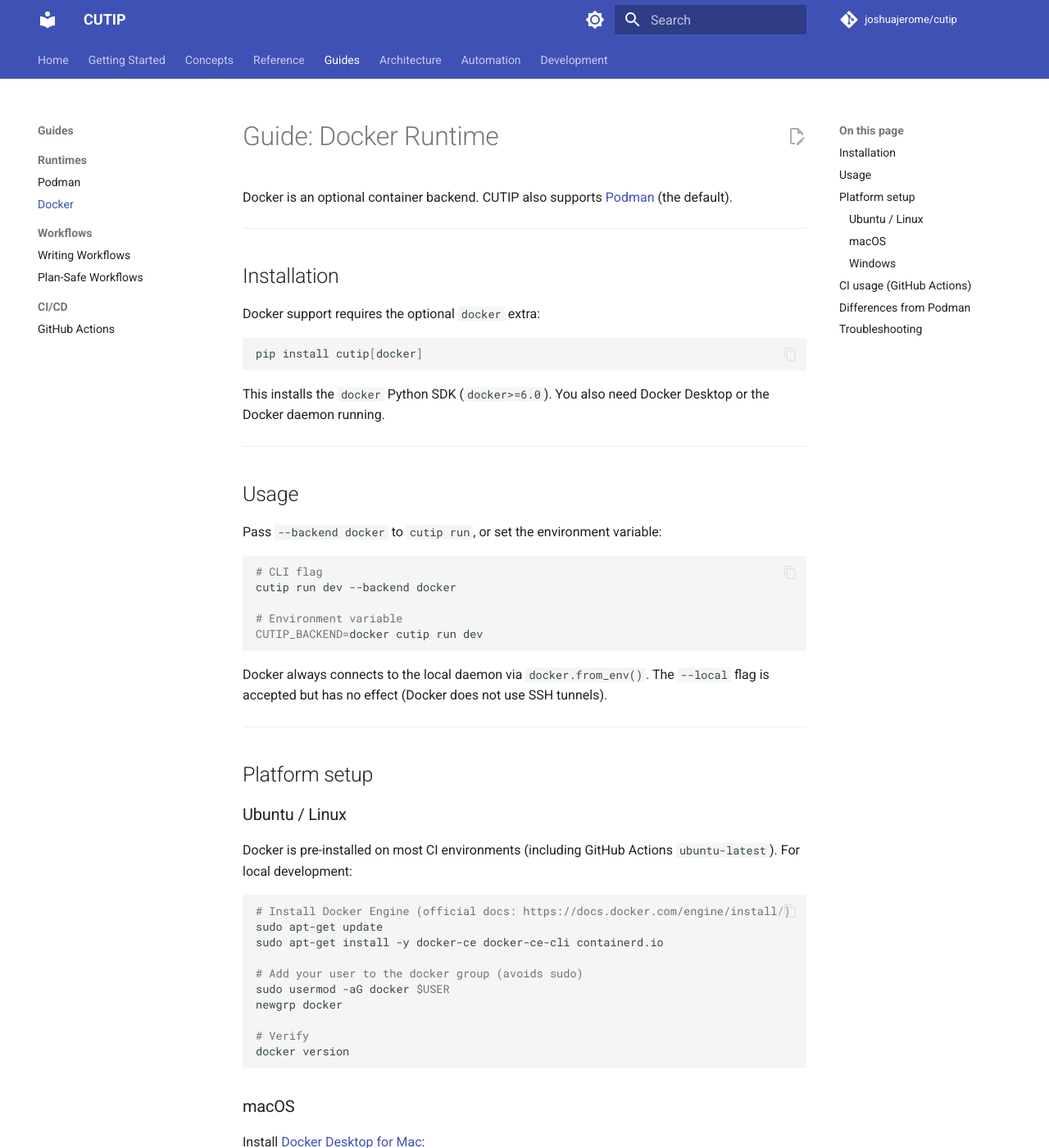
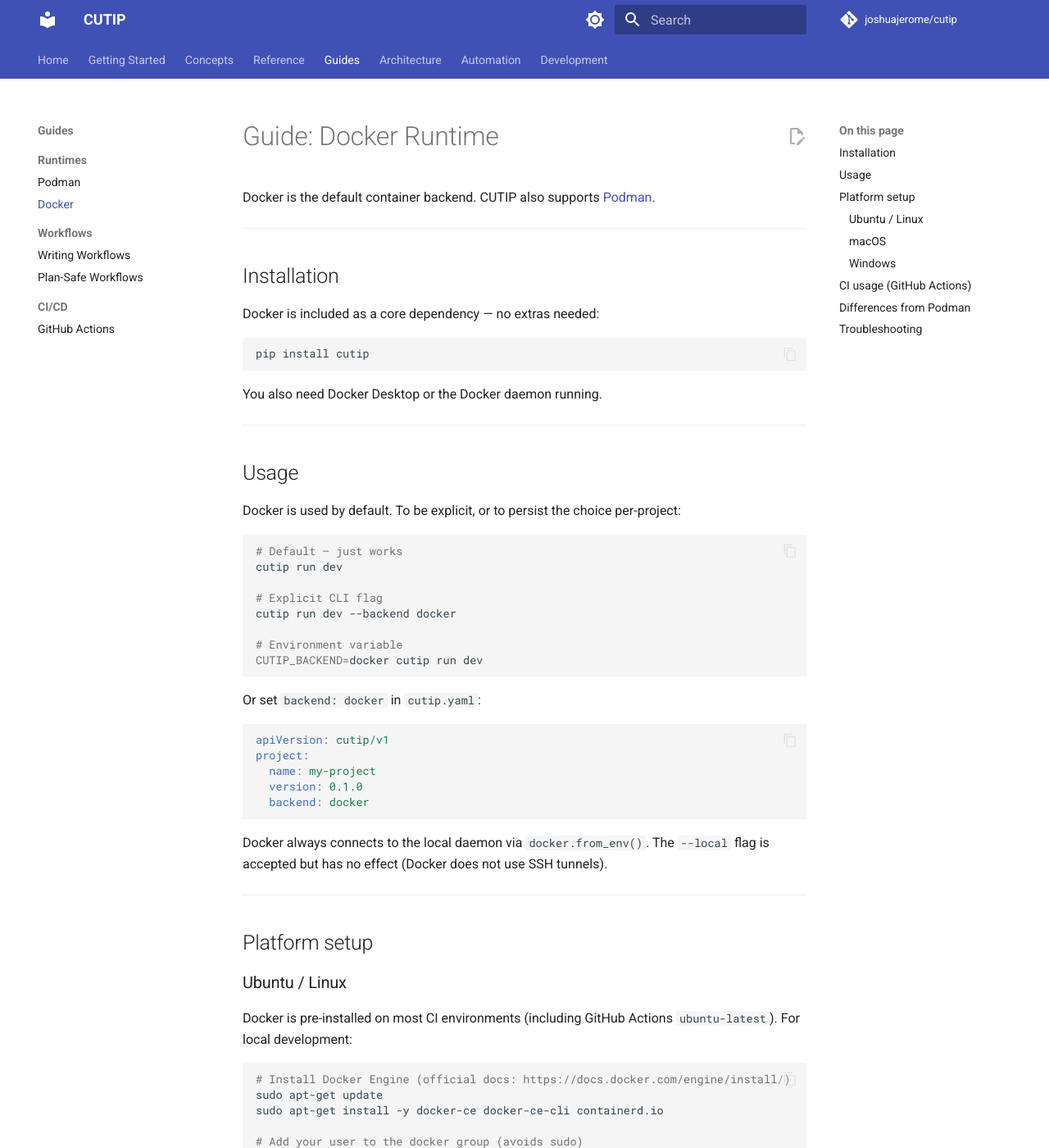
Before and after one commit to joshuajerome/cutip, an MkDocs documentation site: the page built from docs/guides/runtimes/docker.md, in a window 1280 px wide and 1400 px high. Shown: the whole window at 82% size. Built offline with MkDocs 1.6.1 and Material for MkDocs 9.7.7, drawn with Linux system fonts in a browser that asks for light colours; comment, search, counter and statistics services are not loaded; some of the changed text lies outside the part shown.

Commit message:
[cap022] feat: make docker the default backend, promote to core dep
- Move docker>=6.0 from optional extra to core dependency
- Change default backend from podman to docker (scaffold, from-compose, run fallback)
- Update all docs to reflect docker-first default
- Resolution: -b flag / CUTIP_BACKEND → cutip.yaml project.backend → docker

Co-Authored-By: Claude Opus 4.6 <noreply@anthropic.com>

````diff
--- a/docs/guides/runtimes/docker.md
+++ b/docs/guides/runtimes/docker.md
@@ -1,31 +1,44 @@
 # Guide: Docker Runtime
 
-Docker is an optional container backend. CUTIP also supports [Podman](podman.md) (the default).
+Docker is the default container backend. CUTIP also supports [Podman](podman.md).
 
 ---
 
 ## Installation
 
-Docker support requires the optional `docker` extra:
+Docker is included as a core dependency — no extras needed:
 
 ```shell
-pip install cutip[docker]
+pip install cutip
 ```
 
-This installs the `docker` Python SDK (`docker>=6.0`). You also need Docker Desktop or the Docker daemon running.
+You also need Docker Desktop or the Docker daemon running.
 
 ---
 
 ## Usage
 
-Pass `--backend docker` to `cutip run`, or set the environment variable:
+Docker is used by default. To be explicit, or to persist the choice per-project:
 
 ```shell
-# CLI flag
+# Default — just works
+cutip run dev
+
+# Explicit CLI flag
 cutip run dev --backend docker
 
 # Environment variable
 CUTIP_BACKEND=docker cutip run dev
+```
+
+Or set `backend: docker` in `cutip.yaml`:
+
+```yaml
+apiVersion: cutip/v1
+project:
+  name: my-project
+  version: 0.1.0
+  backend: docker
 ```
 
 Docker always connects to the local daemon via `docker.from_env()`. The `--local` flag is accepted but has no effect (Docker does not use SSH tunnels).
@@ -75,36 +88,33 @@ docker version
 
 ## CI usage (GitHub Actions)
 
-Docker is pre-installed on `ubuntu-latest` runners. Install CUTIP with the docker extra:
+Docker is pre-installed on `ubuntu-latest` runners:
 
 ```yaml
-- name: Install cutip with docker extra
+- name: Install cutip
   run: |
     uv venv .venv
-    uv pip install -e ".[docker]"
+    uv pip install -e .
 
 - name: Run E2E
-  run: uv run cutip run dev --path tests/e2e/simple --backend docker --local
+  run: uv run cutip run dev --path tests/e2e/simple --local
 ```
 
 ---
 
 ## Differences from Podman
 
-| | Podman | Docker |
+| | Docker (default) | Podman |
 |---|---|---|
-| **Connection** | SSH tunnel (default) or local socket | Local daemon only |
-| **Windows paths** | Translated to WSL2 format (`/mnt/c/...`) | Native — Docker Desktop handles translation |
-| **Network creation** | Raw IPAM dict | `docker.types.IPAMConfig` / `IPAMPool` |
-| **Image build** | `podman build` CLI | `docker build` CLI |
-| **Package** | `podman>=4.0` (core dependency) | `docker>=6.0` (optional extra) |
+| **Connection** | Local daemon only | SSH tunnel (default) or local socket |
+| **Windows paths** | Native — Docker Desktop handles translation | Translated to WSL2 format (`/mnt/c/...`) |
+| **Network creation** | `docker.types.IPAMConfig` / `IPAMPool` | Raw IPAM dict |
+| **Image build** | `docker build` CLI | `podman build` CLI |
+| **Package** | `docker>=6.0` (core dependency) | `podman>=4.0` (core dependency) |
 
 ---
 
 ## Troubleshooting
-
-**`The 'docker' package is required`**
-→ Install the optional extra: `pip install cutip[docker]`
 
 **`Could not connect to the Docker daemon`**
 → Docker Desktop or the Docker daemon is not running. Start it and retry.
--- a/pyproject.toml
+++ b/pyproject.toml
@@ -31,6 +31,7 @@ dependencies = [
     "loguru>=0.7",
     "rich>=13.0",
     "podman>=4.0",
+    "docker>=6.0",
 ]
 
 [project.urls]
@@ -43,7 +44,6 @@ Repository = "https://github.com/joshuajerome/cutip"
 cutip = "cutip.cli.main:app"
 
 [project.optional-dependencies]
-docker = ["docker>=6.0"]
 docs = [
     "mkdocs-material>=9.5",
     "mkdocs<2.0",              # MkDocs 2.0 is incompatible with mkdocs-material (Feb 2026)
````
Also changed, not shown: CLAUDE.md (+2 -2 lines), README.md (+1 -1 lines), docs/architecture/backend-interface.md (+3 -3 lines), docs/getting-started/installation.md (+4 -4 lines), docs/reference/cli.md (+8 -8 lines), 5 other files.
